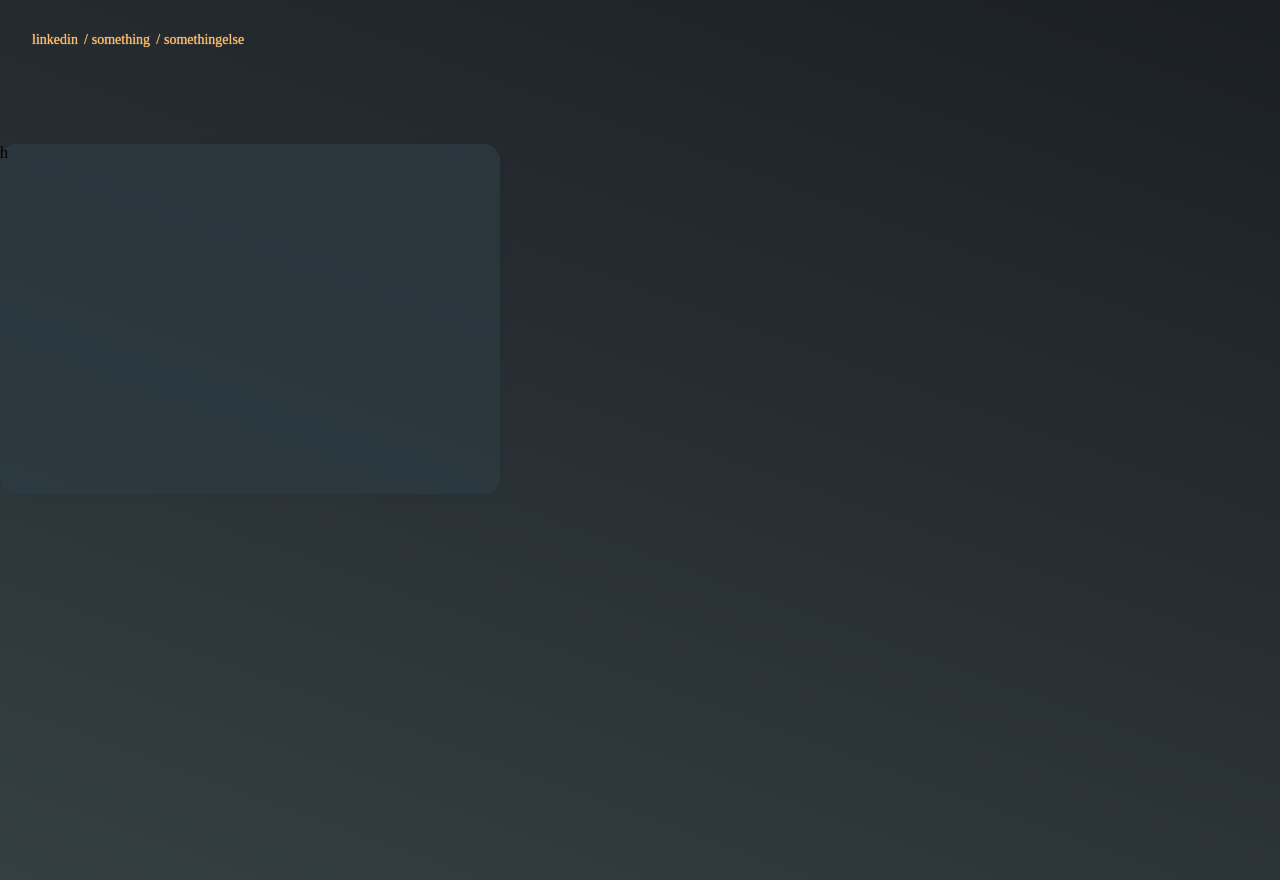
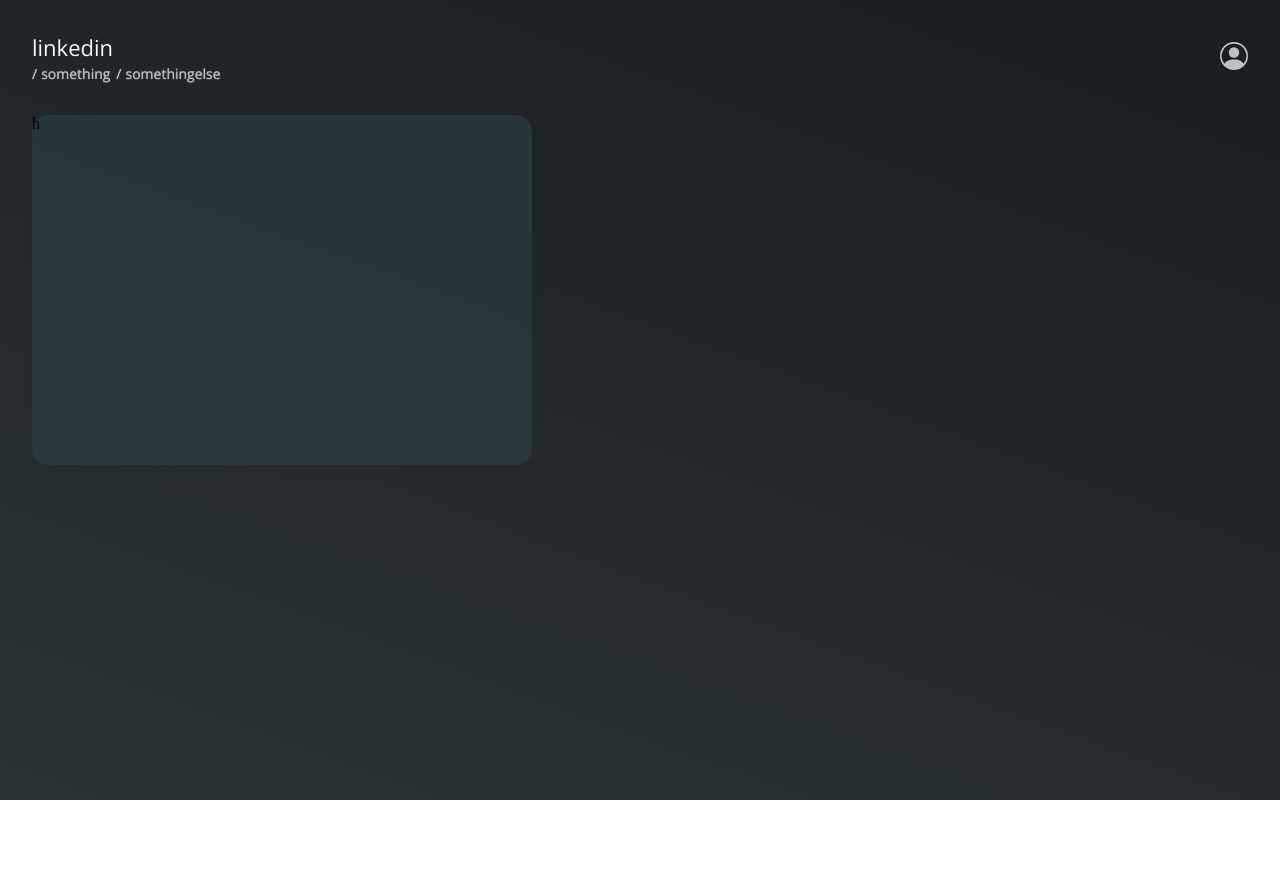
Before and after one commit to SwampPear/Medusa, a website: page medusa-experimental/medusa/src/index.html in a window 1280 px wide. After the commit the page ends 800 px from the top, so only its background shows below. Drawn offline with nearby package versions, Linux system fonts and the light colour scheme; a web font is replaced by a local one.

Commit message:
finished overall layout of app

```diff
--- a/medusa-experimental/medusa/src/index.html
+++ b/medusa-experimental/medusa/src/index.html
@@ -11,7 +11,21 @@
   <body>
     <nav>
 
-      <div class="breadcrumb">
+      <div>
+        <div class="title">
+          linkedin
+        </div>
+        <div class="breadcrumb">
+        </div>
+      </div>
+
+      <div class="user">
+        <button class="user__button">
+          <svg xmlns="http://www.w3.org/2000/svg" viewBox="0 0 16 16">
+            <path d="M11 6a3 3 0 1 1-6 0 3 3 0 0 1 6 0z"/>
+            <path fill-rule="evenodd" d="M0 8a8 8 0 1 1 16 0A8 8 0 0 1 0 8zm8-7a7 7 0 0 0-5.468 11.37C3.242 11.226 4.805 10 8 10s4.757 1.225 5.468 2.37A7 7 0 0 0 8 1z"/>
+          </svg>
+        </button>
       </div>
 
     </nav>
@@ -22,6 +36,7 @@
 
     </main>
     <script>
+      const title = document.querySelector('.title')
       const breadcrumb = document.querySelector('.breadcrumb')
 
       const renderBreadcrumbLink = (text) => {
@@ -42,11 +57,11 @@
 
       const renderBreadcrumb = (trail) => {
         for (let i = 0; i < trail.length; i++) {
-          breadcrumb.appendChild(renderBreadcrumbLink(trail[i]))
+          // link
+          i == 0 ? title.textContent = trail[0] : breadcrumb.appendChild(renderBreadcrumbLink(trail[i]))
 
-          if (i < trail.length - 1) {
-            breadcrumb.appendChild(renderBreadcrumbDelimeter())
-          }
+          // delimeter
+          if (i < trail.length - 1) breadcrumb.appendChild(renderBreadcrumbDelimeter())
         }
       }
 
--- a/medusa-experimental/medusa/src/styles.css
+++ b/medusa-experimental/medusa/src/styles.css
@@ -1,8 +1,9 @@
-@import url('https://fonts.googleapis.com/css?family=Red+Hat+Mono');
+@import url('https://fonts.googleapis.com/css?family=Open+Sans');
 
 :root {
   --blue-black: #242d30;
-  --white: #fabc6f;
+  --white: #f1faff;
+  --gray: #bac2c7;
   --brand-gray: #354951;
   --blue-gray: #b1bfc6;
 
@@ -14,18 +15,40 @@
 
 html,
 body {
-  background: linear-gradient(20deg, #343f44, #1b1f23);
+  background: linear-gradient(20deg, #2b3337, #191c20);
+  display: flex;
+  height: 100vh;
+  flex-direction: column;
   margin: 0;
+  width: 100vw;
 }
 
 /* Nav */
 
 nav {
+  align-items: center;
+  display: flex;
+  justify-content: space-between;
   width: calc(100vw - 4rem);
   padding: 2rem 2rem 2rem 2rem;
 }
 
-/* Breadcrumb */
+/* Title */
+.title,
+.breadcrumb__link,
+.breadcrumb__link__delimeter {
+  color: var(--white);
+  font-family: 'Open Sans';
+  -webkit-user-select: none;
+  user-select: none;
+}
+
+.title {
+  cursor: default;
+  font-size: 1.375rem;
+  margin: 0 0 .125rem 0;
+}
+
 .breadcrumb {
   display: flex;
   flex-direction: row;
@@ -35,13 +58,10 @@ nav {
 
 .breadcrumb__link,
 .breadcrumb__link__delimeter {
-  color: var(--white);
-  font-family: 'Red Hat Mono';
+  color: var(--gray);
   margin: 0;
   padding: 0;
-  -webkit-user-select: none;
-  user-select: none;
-  text-shadow: 0 0 1px var(--white);
+  text-shadow: 0 0 1px var(--gray);
 }
 
 .breadcrumb__link {
@@ -53,7 +73,7 @@ nav {
 }
 
 .breadcrumb__link:hover {
-  text-shadow: 0 0 4px var(--white);
+  text-shadow: 0 0 4px var(--gray);
 }
 
 .breadcrumb__link__delimeter {
@@ -62,12 +82,31 @@ nav {
   margin: 0 .25rem 0 .375rem;
 }
 
+.breadcrumb__link__delimeter:first-child {
+  margin: 0 .25rem 0 0;
+}
+
+/* User */
+.user__button {
+  background-color: transparent;
+  border: none;
+  height: 1.75rem;
+  margin: 0;
+  padding: 0;
+  width: 1.75rem;
+}
+
+.user__button > svg {
+  fill: var(--gray);
+  height: 1.75rem;
+  width: 1.75rem;
+}
+
 /* Content */
 
 .content {
-  height: calc(100vh - 8rem);
-  padding: 4rem 2rem 4rem 0;
-  width: calc(85vw - 2rem);
+  flex: 1;
+  padding: 0 2rem 2rem 2rem;
 }
 
 /* Widget */
```
Also changed, not shown: medusa-experimental/medusa/src/indexx.html (+6 -1 lines).
